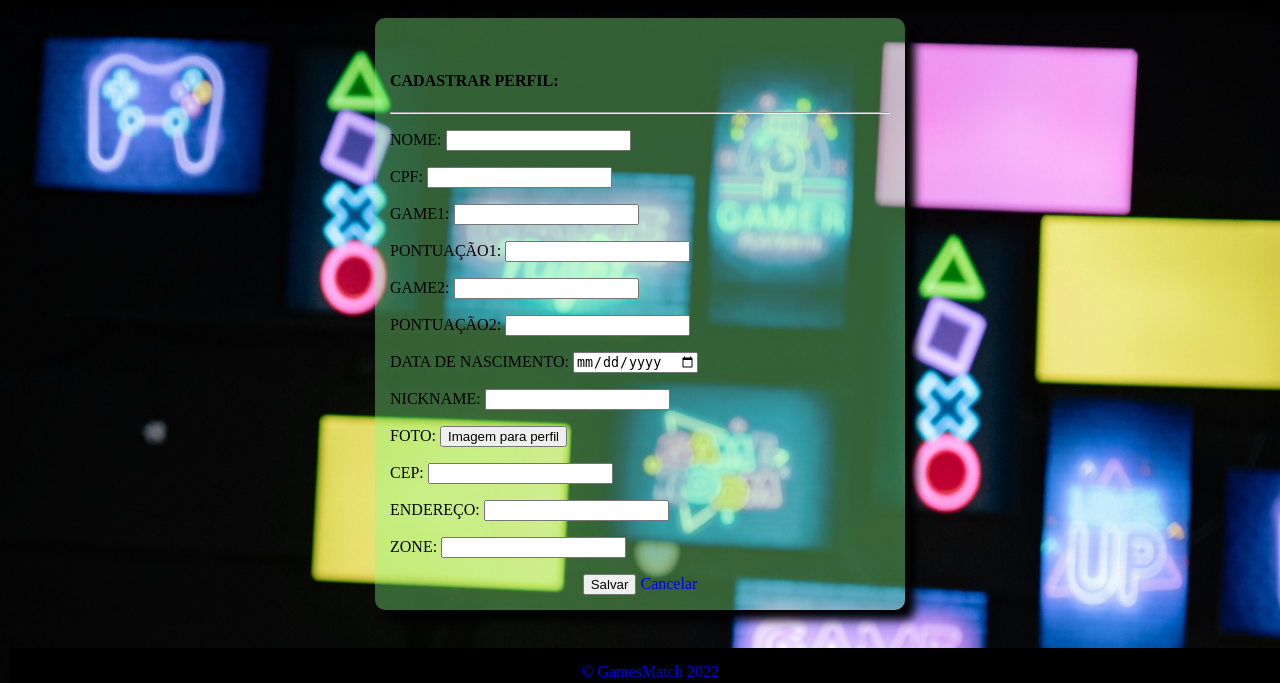
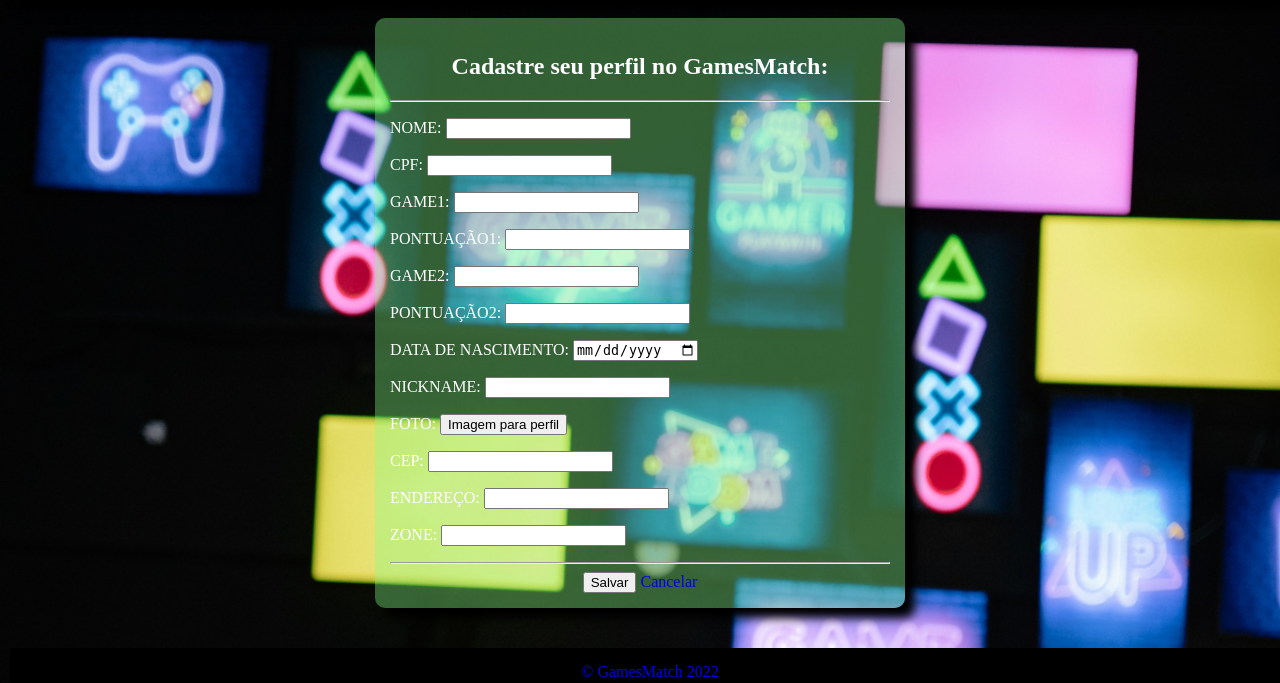
Before and after one commit to dielito2010/gamesmatch2, a Django app: page /perfil/add in a window 1280 px wide. Shown: the part 117-800 px from the top of the page. Run offline with Django 4.2, Linux system fonts and the light colour scheme.

Commit message:
perfumaria na tela perfil_add

```diff
--- a/global/matchapp/static/matchapp/css/style.css
+++ b/global/matchapp/static/matchapp/css/style.css
@@ -48,6 +48,15 @@ a {text-decoration: none;}
   box-shadow: 10px 10px 10px black;
 }
 
+.headCadPerfil {
+  text-align: center;
+  color: white;
+}
+
+.cadPerfil {
+  color: white;
+}
+
 /*.match{
   display: flex;
   justify-content: center;
--- a/global/matchapp/static/matchapp/js/script.js
+++ b/global/matchapp/static/matchapp/js/script.js
@@ -1,6 +1,7 @@
-function carregar() {
-    window.alert('olá')
-}
 function alerta() {
     alert('Teste de JavaScript')
 }
+
+function savePerfil() {
+    alert('Perfil cadastrado com sucesso!')
+}
--- a/global/matchapp/templates/base.html
+++ b/global/matchapp/templates/base.html
@@ -9,7 +9,7 @@
     <link rel="stylesheet" href="{% static 'matchapp/css/style.css' %}">
     <script type="text/javascript" src="{% static 'matchapp/js/script.js' %}"></script>
 </head>
-<body onload="carregar()">
+<body>
     <!--div class="backgound">
     <img src="{% static 'matchapp/img/fundo2.png' %}"-->
         <div class="navbar">
--- a/global/matchapp/templates/perfil_add.html
+++ b/global/matchapp/templates/perfil_add.html
@@ -1,5 +1,4 @@
 {% extends 'base.html' %}
-
 {% block content %}
 
     <!--div class="form_perfil_add">
@@ -13,21 +12,25 @@
             <a href="{% url 'home' %}"></a><button class="bnt-cancel">Cancelar</button></a>
         </form>
     </div-->
+
     <section>
-        <div>
-            <br>
-            <h4>CADASTRAR PERFIL:</h4>
+        <div class="headCadPerfil">
+            <h1>Cadastre seu perfil no GamesMatch:</h1>
             <hr>
-            {% if messages %}
+        </div>
+
+            <!--{% if messages %}
             {% for m in messages %}
             <div class="alertSecond">
                 {{ m }}
             </div>
             {% endfor %}
-            {% endif %}
+            {% endif %}-->
+
+        <div class="cadPerfil">
             <form action="{% url 'perfil_add' %}" method="POST">
                 {% csrf_token %}
-                <div align="left">
+                <div>
                     <p>NOME: <input type="text" name="nome"></p>
                     <p>CPF: <input type="number" name="cpf"></p>
                     <p>GAME1: <input type="text" name="game1"></p>
@@ -41,8 +44,9 @@
                     <p>ENDEREÇO: <input type="text" name="endereco"></p>
                     <p>ZONE: <input type="text" name="zone"></p>
                 </div>
+                <hr>
                 <center>
-                    <button class="bnt-submit" type="submit">Salvar</button>
+                    <button class="bnt-submit" type="submit" onclick="savePerfil()">Salvar</button>
                     <a href="{% url 'home' %}" <button class="bnt-cancel">Cancelar</a>
                 </center>
             </form>
```
Also changed, not shown: global/db.sqlite3.
